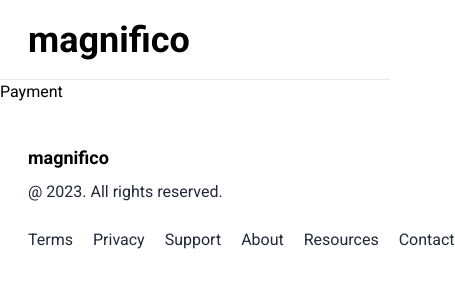
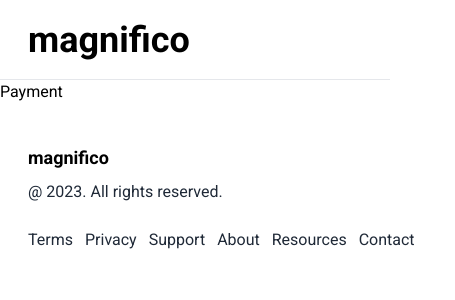
Before and after one commit to warmachine028/magnifico, a React (Vite) app: page /payment in a window 390 px wide. Shown: the top 300 px of the page, 455 px wide, since content can reach past the window. Built offline with nearby package versions, Linux system fonts and the light colour scheme; some icons are missing.

Commit message:
feat: responsive footer

```diff
--- a/src/components/Footer.jsx
+++ b/src/components/Footer.jsx
@@ -20,7 +20,7 @@ const Footer = () => {
 			<div className="flex flex-col sm:hidden ml-5">
 				<strong className="mt-10 text-lg">magnifico</strong>
 				<h6 className="mt-2 text-gray-800">@ 2023. All rights reserved.</h6>
-				<div className="flex gap-5 text-gray-800 my-6">
+				<div className="flex gap-3 text-gray-800 my-6">
 					{footerLinks.map((footerLink, i) => (
 						<Link to="#" key={i}>
 							{footerLink}
--- a/src/sections/Hero.jsx
+++ b/src/sections/Hero.jsx
@@ -3,7 +3,7 @@ import { EnvelopeIcon } from '../assets'
 
 const Hero = () => {
 	return (
-		<section id="hero" className="flex flex-col sm:flex-row sm:container sm:px-2 mx-auto sm:py-16 sm:my-20 my-20 justify-center bg-no-repeat bg-none bg-white" style={{ backgroundImage: `url('${Stars}')`, backgroundPosition: 'right 30px bottom -8px' }}>
+		<section id="hero" className="flex flex-col sm:flex-row sm:container sm:px-2 mx-auto sm:py-16 my-20 justify-center bg-no-repeat bg-none bg-white" style={{ backgroundImage: `url('${Stars}')`, backgroundPosition: 'right 30px bottom -8px' }}>
 			<div className="sm:w-1/2 w-full justify-center sm:mx-10 flex flex-col px-7">
 				<div className="sm:w-[550px]">
 					<h1 className="text-[72px] leading-[80px] font-extrabold hidden sm:block">
```
